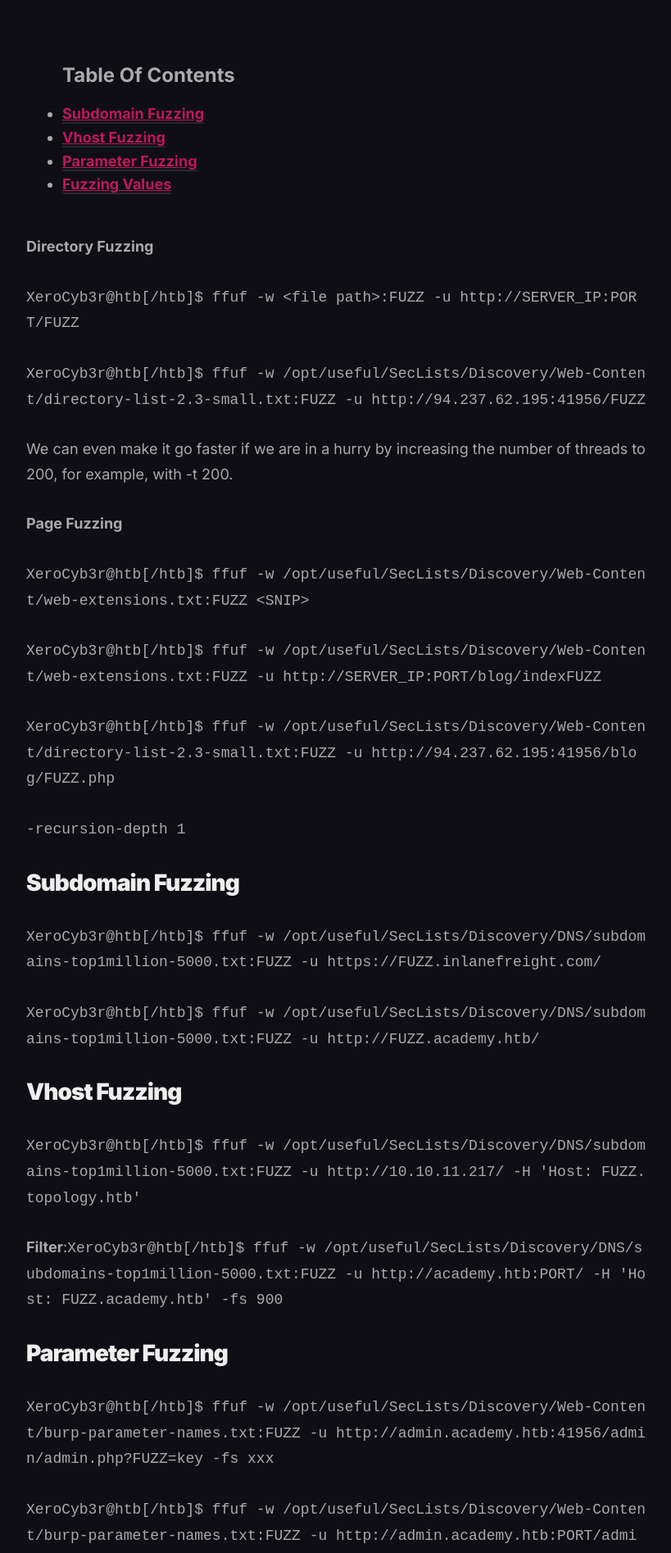
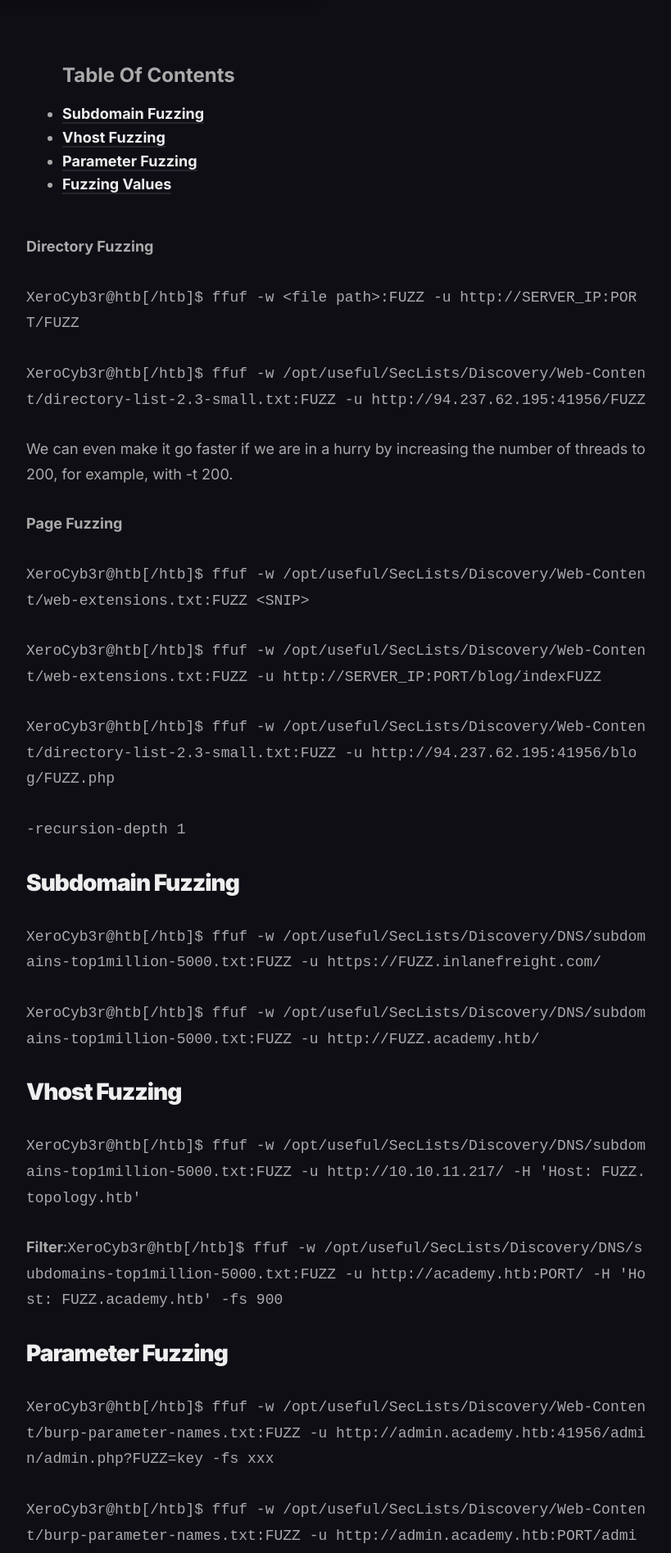
Before and after one commit to 0x4rs3nic/0x4rs3nic.github.io, a Jekyll site: the page built from _posts/2023-12-04-ffuf-web.markdown, in a window 1280 px wide. Shown: the part 696-2591 px from the top of the page at 82% size, without its empty margins (228-1047 px from the left). Built offline with Jekyll 4.4.1, drawn with Linux system fonts in a browser that asks for light colours; nearby versions of some CDN libraries; the table of contents is made by our own code.

Commit message:
Update post.html

```diff
--- a/_layouts/post.html
+++ b/_layouts/post.html
@@ -78,14 +78,7 @@
  margin-top: 1rem;
 }
 
-#toc a {
- color: #BE185D;
- text-decoration: underline;
-}
 
-#toc a:hover {
- color: #9D174D;
-}
 </style>
 
   <article class="post animate">
```
